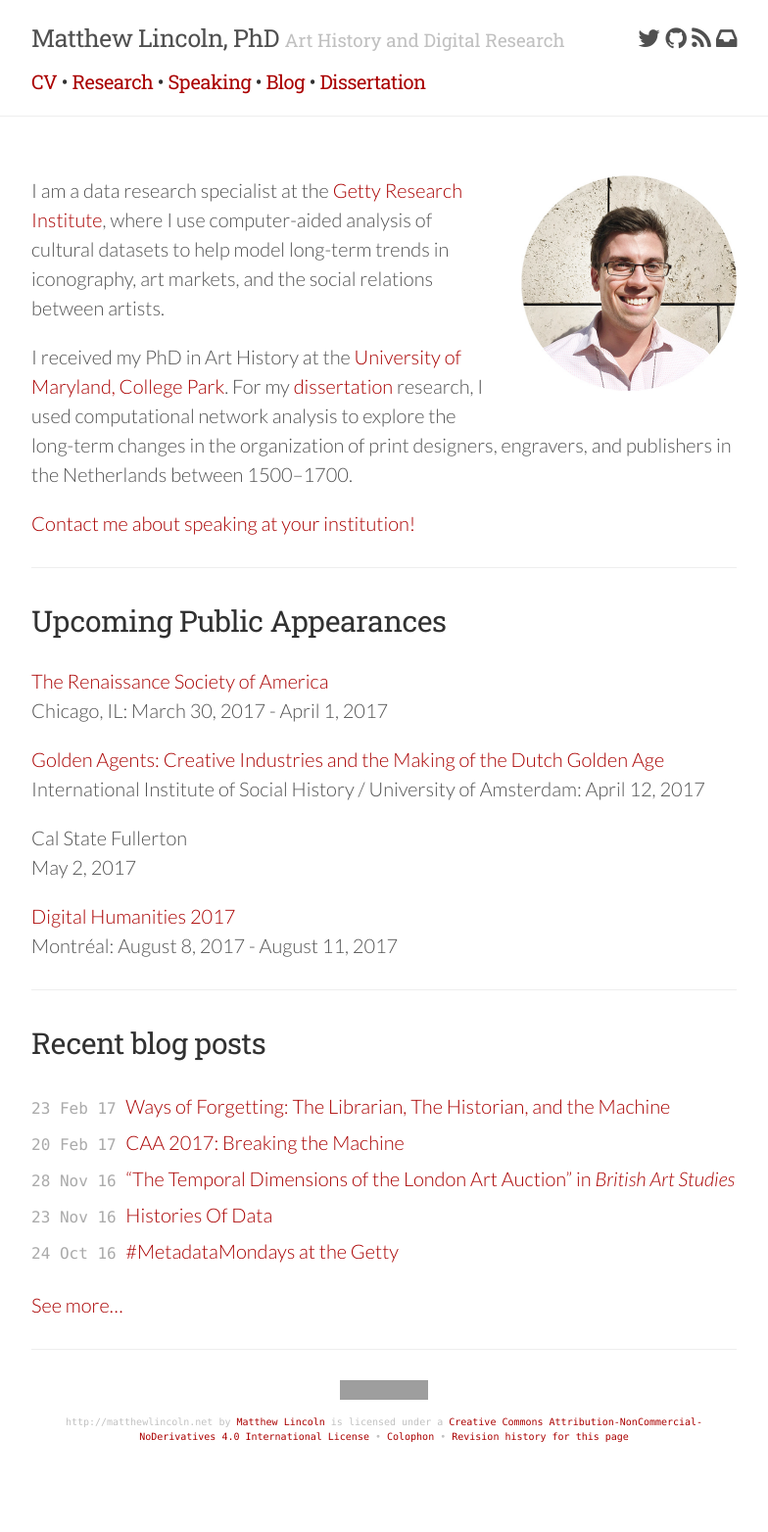
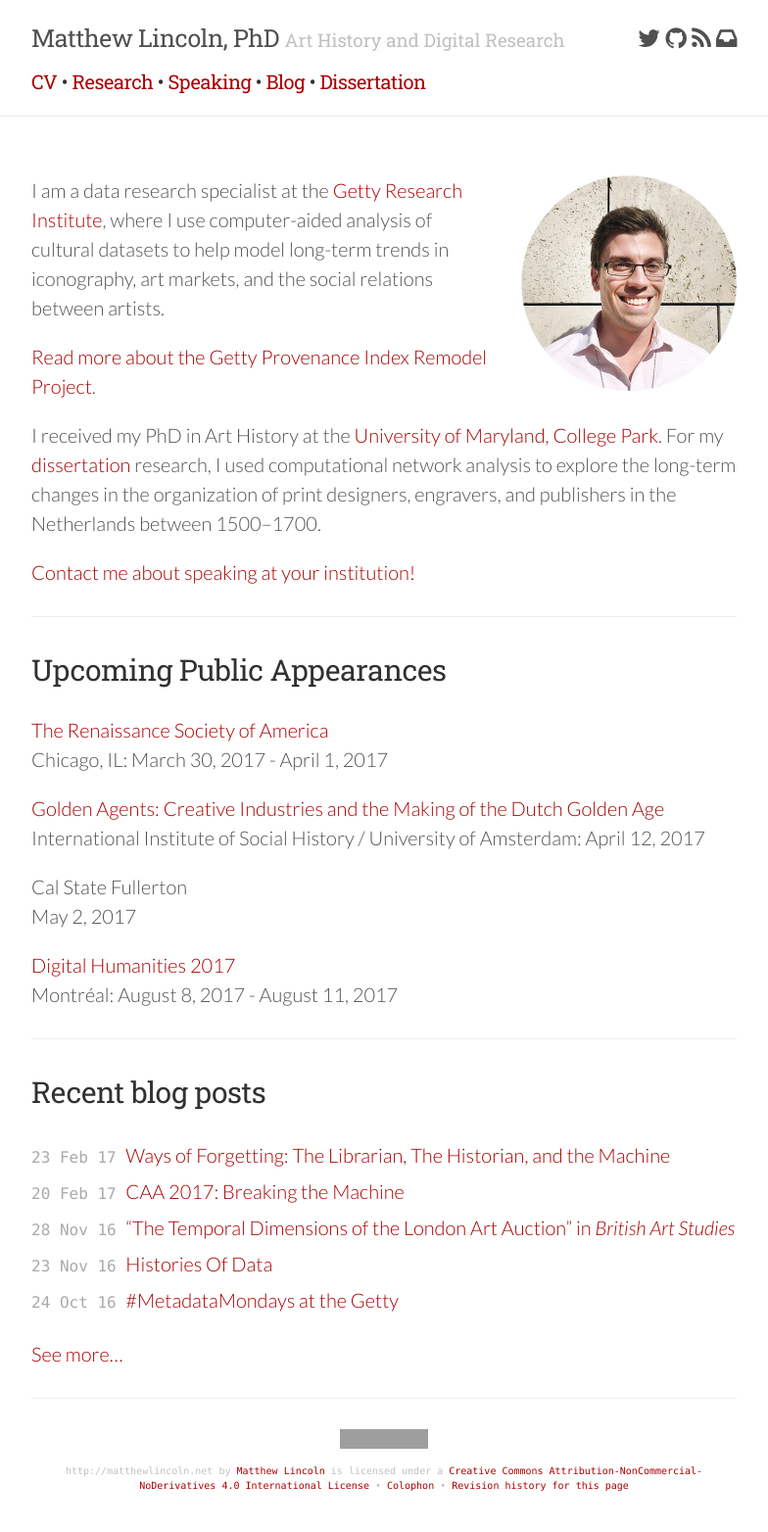
Before and after one commit to mdlincoln/mdlincoln.github.io, a Jekyll site: the page built from index.md, in a window 1280 px wide. Shown: the whole page at 98% size, without its empty margins (248-1032 px from the left). Built offline with Jekyll 4.4.1, drawn with Linux system fonts in a browser that asks for light colours; nearby versions of some CDN libraries; a script that is not in the unit is left out; before the commit the page ends 1514 px from its top, so only the background shows below that; grey boxes are pictures that could not be loaded.

Commit message:
link on homepage to PIR project

```diff
--- a/index.md
+++ b/index.md
@@ -7,6 +7,8 @@ show_title: false
 <img id="headshot" height="250" width="250" src="/assets/images-display/getty_headshot.png" alt="mlincoln headshot" />
 
 I am a data research specialist at the [Getty Research Institute](http://www.getty.edu/research/), where I use computer-aided analysis of cultural datasets to help model long-term trends in iconography, art markets, and the social relations between artists.
+
+[Read more about the Getty Provenance Index Remodel Project](http://www.getty.edu/research/tools/provenance/provenance_remodel/index.html).
 
 I received my PhD in Art History at the [University of Maryland, College Park](http://arthistory.umd.edu/graduate-students/Matthew%20Lincoln).
 For my [dissertation](/dissertation) research, I used computational network analysis to explore the long-term changes in the organization of print designers, engravers, and publishers in the Netherlands between 1500--1700.
```
